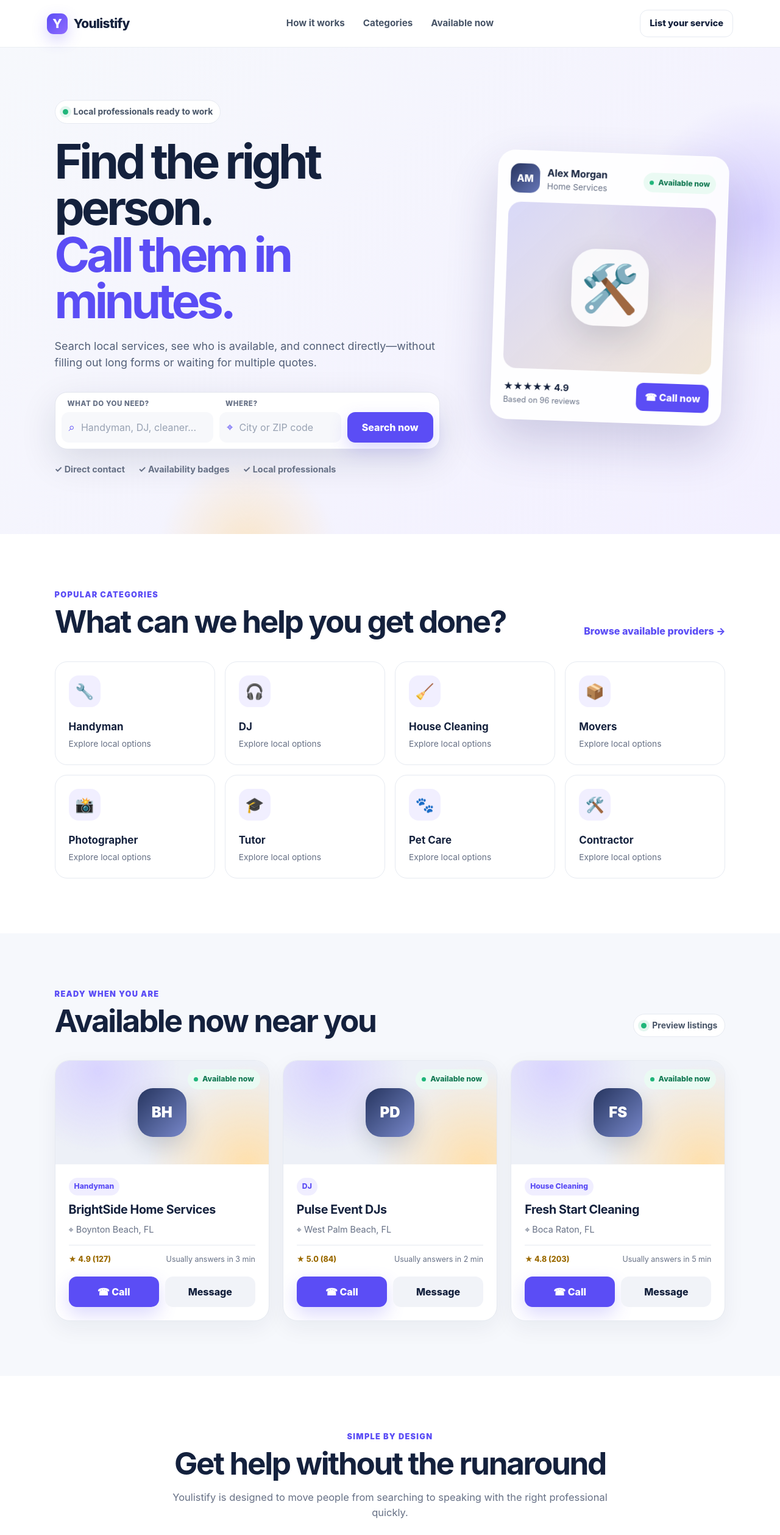
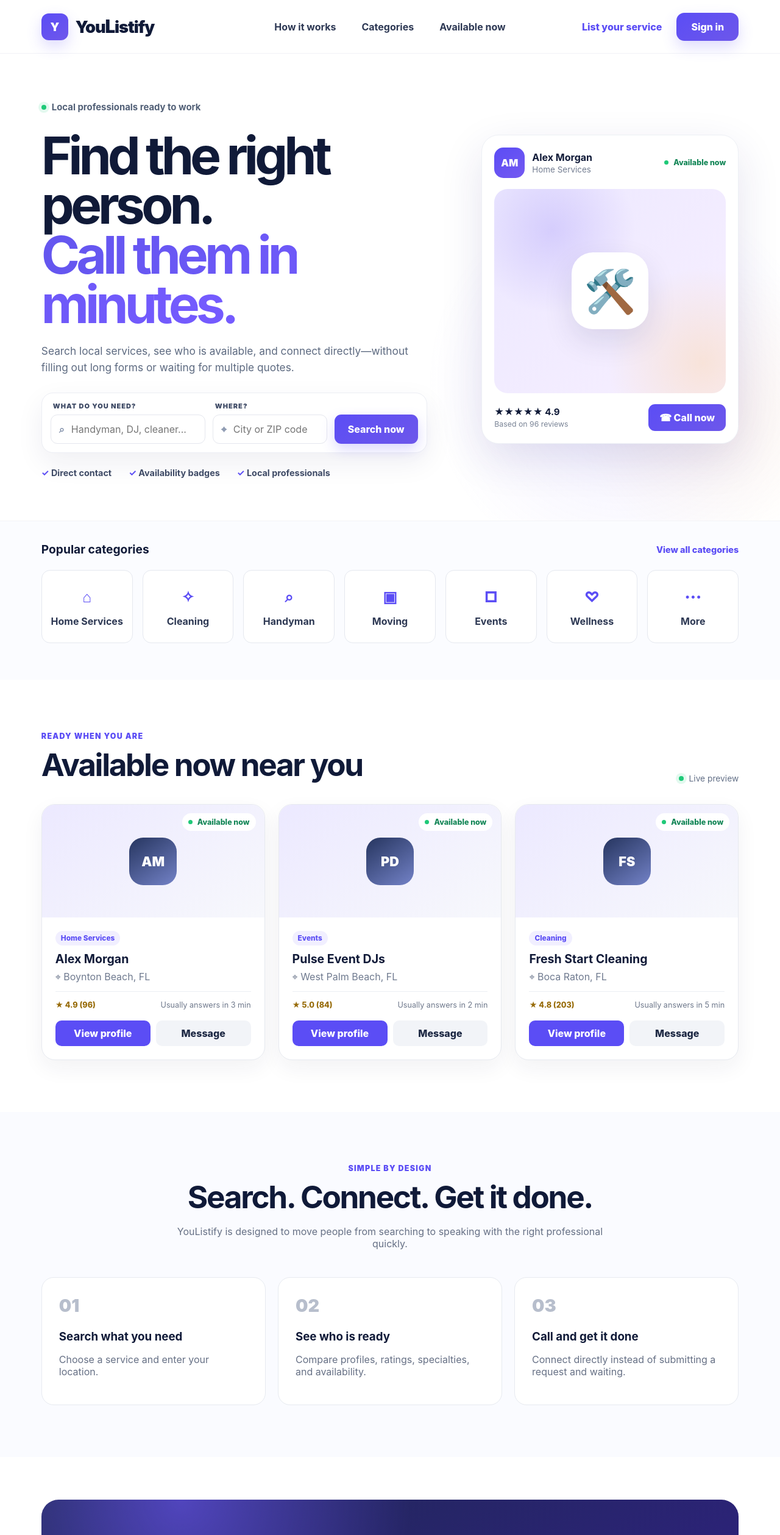
Before and after one commit to angelaannibale-coder/youlistify, a Next.js app: page / in a window 1280 px wide. Shown: the top 2518 px of the page at 61% size. Built offline with nearby package versions, Linux system fonts and the light colour scheme.

Commit message:
Add files via upload

```diff
--- a/app/layout.tsx
+++ b/app/layout.tsx
@@ -2,36 +2,19 @@ import type { Metadata } from "next";
 import "./globals.css";
 
 export const metadata: Metadata = {
-  title: "Youlistify | Find the right person. Call them in minutes.",
-  description:
-    "Find local professionals who are ready to work. Browse services, check availability, and call the right person in minutes.",
+  title: "YouListify | Find the right person. Call them in minutes.",
+  description: "Find local professionals ready to work. Search by service and location, compare providers, and connect directly.",
   metadataBase: new URL("https://youlistify.com"),
   openGraph: {
-    title: "Youlistify",
+    title: "YouListify",
     description: "Find the right person. Call them in minutes. Get the job done.",
     url: "https://youlistify.com",
-    siteName: "Youlistify",
+    siteName: "YouListify",
     type: "website"
   },
-  twitter: {
-    card: "summary_large_image",
-    title: "Youlistify",
-    description: "Find the right person. Call them in minutes. Get the job done."
-  },
-  robots: {
-    index: true,
-    follow: true
-  }
+  robots: { index: true, follow: true }
 };
 
-export default function RootLayout({
-  children
-}: Readonly<{
-  children: React.ReactNode;
-}>) {
-  return (
-    <html lang="en">
-      <body>{children}</body>
-    </html>
-  );
+export default function RootLayout({ children }: Readonly<{children:React.ReactNode}>) {
+  return <html lang="en"><body>{children}</body></html>;
 }
--- a/app/page.tsx
+++ b/app/page.tsx
@@ -2,330 +2,142 @@
 
 import { FormEvent, useMemo, useState } from "react";
 
+type Provider = {
+  name:string; category:string; city:string; rating:number; reviews:number;
+  response:string; initials:string; phone:string; specialties:string[];
+};
+
 const categories = [
-  { icon: "🔧", name: "Handyman" },
-  { icon: "🎧", name: "DJ" },
-  { icon: "🧹", name: "House Cleaning" },
-  { icon: "📦", name: "Movers" },
-  { icon: "📸", name: "Photographer" },
-  { icon: "🎓", name: "Tutor" },
-  { icon: "🐾", name: "Pet Care" },
-  { icon: "🛠️", name: "Contractor" }
+  ["⌂","Home Services"],["✧","Cleaning"],["⌕","Handyman"],["▣","Moving"],
+  ["□","Events"],["♡","Wellness"],["···","More"]
 ];
 
-const providers = [
-  {
-    name: "BrightSide Home Services",
-    category: "Handyman",
-    city: "Boynton Beach, FL",
-    rating: "4.9",
-    reviews: "127",
-    response: "Usually answers in 3 min",
-    initials: "BH"
-  },
-  {
-    name: "Pulse Event DJs",
-    category: "DJ",
-    city: "West Palm Beach, FL",
-    rating: "5.0",
-    reviews: "84",
-    response: "Usually answers in 2 min",
-    initials: "PD"
-  },
-  {
-    name: "Fresh Start Cleaning",
-    category: "House Cleaning",
-    city: "Boca Raton, FL",
-    rating: "4.8",
-    reviews: "203",
-    response: "Usually answers in 5 min",
-    initials: "FS"
-  }
+const providers: Provider[] = [
+  {name:"Alex Morgan",category:"Home Services",city:"Boynton Beach, FL",rating:4.9,reviews:96,response:"Usually answers in 3 min",initials:"AM",phone:"(555) 013-2048",specialties:["Minor repairs","Furniture assembly","Mounting"]},
+  {name:"Pulse Event DJs",category:"Events",city:"West Palm Beach, FL",rating:5.0,reviews:84,response:"Usually answers in 2 min",initials:"PD",phone:"(555) 013-5872",specialties:["Weddings","Parties","Corporate events"]},
+  {name:"Fresh Start Cleaning",category:"Cleaning",city:"Boca Raton, FL",rating:4.8,reviews:203,response:"Usually answers in 5 min",initials:"FS",phone:"(555) 013-9024",specialties:["Deep cleaning","Move-out cleaning","Recurring service"]}
 ];
 
-export default function Home() {
-  const [service, setService] = useState("");
-  const [location, setLocation] = useState("");
-  const [message, setMessage] = useState("");
-  const [providerMessage, setProviderMessage] = useState("");
+export default function Home(){
+  const [service,setService]=useState("");
+  const [location,setLocation]=useState("");
+  const [searched,setSearched]=useState(false);
+  const [selected,setSelected]=useState<Provider|null>(null);
 
-  const filteredProviders = useMemo(() => {
-    const s = service.trim().toLowerCase();
-    const l = location.trim().toLowerCase();
-    return providers.filter((provider) => {
-      const matchesService =
-        !s ||
-        provider.category.toLowerCase().includes(s) ||
-        provider.name.toLowerCase().includes(s);
-      const matchesLocation = !l || provider.city.toLowerCase().includes(l);
-      return matchesService && matchesLocation;
+  const filtered = useMemo(()=>{
+    const s=service.trim().toLowerCase(), l=location.trim().toLowerCase();
+    return providers.filter(p=>{
+      const ms=!s || p.category.toLowerCase().includes(s) || p.name.toLowerCase().includes(s) || p.specialties.some(x=>x.toLowerCase().includes(s));
+      const ml=!l || p.city.toLowerCase().includes(l);
+      return ms && ml;
     });
-  }, [service, location]);
+  },[service,location]);
 
-  function handleSearch(event: FormEvent) {
-    event.preventDefault();
-    document.getElementById("available")?.scrollIntoView({ behavior: "smooth" });
-    setMessage(
-      filteredProviders.length
-        ? `${filteredProviders.length} provider${filteredProviders.length === 1 ? "" : "s"} found in this preview.`
-        : "No preview providers match yet. More listings are coming soon."
-    );
+  function runSearch(e?:FormEvent){
+    e?.preventDefault();
+    setSearched(true);
+    setTimeout(()=>document.getElementById("results")?.scrollIntoView({behavior:"smooth"}),50);
   }
 
-  function handleProviderSignup(event: FormEvent<HTMLFormElement>) {
-    event.preventDefault();
-    setProviderMessage("Thanks — your early provider interest has been recorded for this preview.");
-    event.currentTarget.reset();
-  }
-
-  return (
-    <main>
-      <header className="site-header">
-        <a className="brand" href="#top" aria-label="Youlistify home">
-          <span className="brand-mark">Y</span>
-          <span>Youlistify</span>
+  return <main>
+    <header className="topbar">
+      <a className="brand" href="#top" aria-label="YouListify home">
+        <span className="brand-icon">Y</span>
+        <span className="brand-word"><span>You</span><span className="capital-l">L</span><span>istify</span></span>
       </a>
-        <nav aria-label="Primary navigation">
-          <a href="#how-it-works">How it works</a>
+      <nav className="nav">
+        <a href="#how">How it works</a>
         <a href="#categories">Categories</a>
-          <a href="#available">Available now</a>
+        <a href="#results">Available now</a>
       </nav>
-        <a className="button button-small button-outline" href="#list-service">
-          List your service
-        </a>
+      <div className="header-actions">
+        <a className="list-link" href="#providers">List your service</a>
+        <button className="sign-in" onClick={()=>alert("Sign in will be enabled with provider and customer accounts.")}>Sign in</button>
+      </div>
     </header>
 
     <section className="hero" id="top">
-        <div className="hero-glow hero-glow-one" />
-        <div className="hero-glow hero-glow-two" />
-        <div className="hero-content">
-          <div className="eyebrow">
-            <span className="status-dot" />
-            Local professionals ready to work
-          </div>
-          <h1>
-            Find the right person.
-            <span>Call them in minutes.</span>
-          </h1>
-          <p className="hero-subtitle">
-            Search local services, see who is available, and connect directly—without
-            filling out long forms or waiting for multiple quotes.
-          </p>
+      <div className="hero-copy">
+        <div className="eyebrow"><span className="green-dot"/> Local professionals ready to work</div>
+        <h1>Find the right<br/>person.<br/><span>Call them in<br/>minutes.</span></h1>
+        <p>Search local services, see who is available, and connect directly—without filling out long forms or waiting for multiple quotes.</p>
 
-          <form className="search-panel" onSubmit={handleSearch}>
-            <label>
-              <span>What do you need?</span>
-              <div className="input-wrap">
-                <span aria-hidden="true">⌕</span>
-                <input
-                  value={service}
-                  onChange={(event) => setService(event.target.value)}
-                  placeholder="Handyman, DJ, cleaner..."
-                />
-              </div>
-            </label>
-            <label>
-              <span>Where?</span>
-              <div className="input-wrap">
-                <span aria-hidden="true">⌖</span>
-                <input
-                  value={location}
-                  onChange={(event) => setLocation(event.target.value)}
-                  placeholder="City or ZIP code"
-                />
-              </div>
-            </label>
-            <button className="button button-primary search-button" type="submit">
-              Search now
-            </button>
+        <form className="search-card" onSubmit={runSearch}>
+          <label><span>WHAT DO YOU NEED?</span><div className="input-shell"><b>⌕</b><input value={service} onChange={e=>setService(e.target.value)} placeholder="Handyman, DJ, cleaner..." /></div></label>
+          <label><span>WHERE?</span><div className="input-shell"><b>⌖</b><input value={location} onChange={e=>setLocation(e.target.value)} placeholder="City or ZIP code" /></div></label>
+          <button type="submit" className="search-btn">Search now</button>
         </form>
-          {message && <p className="form-message" role="status">{message}</p>}
 
-          <div className="trust-row">
-            <span>✓ Direct contact</span>
-            <span>✓ Availability badges</span>
-            <span>✓ Local professionals</span>
-          </div>
+        <div className="trust"><span>✓ Direct contact</span><span>✓ Availability badges</span><span>✓ Local professionals</span></div>
       </div>
 
-        <div className="hero-card" aria-label="Example available provider card">
-          <div className="hero-card-top">
+      <div className="profile-card">
+        <div className="profile-top">
           <div className="avatar">AM</div>
-            <div>
-              <strong>Alex Morgan</strong>
-              <span>Home Services</span>
+          <div className="profile-title"><strong>Alex Morgan</strong><span>Home Services</span></div>
+          <div className="availability"><span className="green-dot"/> Available now</div>
         </div>
-            <div className="available-pill">
-              <span className="status-dot" />
-              Available now
-            </div>
-          </div>
-          <div className="hero-card-photo">
-            <div className="photo-symbol">🛠️</div>
-          </div>
-          <div className="hero-card-info">
-            <div>
-              <strong>★★★★★ 4.9</strong>
-              <span>Based on 96 reviews</span>
-            </div>
-            <button type="button" onClick={() => alert("Calling features will be enabled when provider accounts launch.")}>
-              ☎ Call now
-            </button>
+        <div className="profile-image"><div className="tool-icon">🛠️</div></div>
+        <div className="profile-bottom">
+          <div className="rating"><strong>★★★★★ 4.9</strong><span>Based on 96 reviews</span></div>
+          <button onClick={()=>setSelected(providers[0])}>☎ Call now</button>
         </div>
       </div>
     </section>
 
-      <section className="section" id="categories">
-        <div className="section-heading">
-          <div>
-            <span className="section-kicker">Popular categories</span>
-            <h2>What can we help you get done?</h2>
-          </div>
-          <a href="#available">Browse available providers →</a>
-        </div>
-        <div className="category-grid">
-          {categories.map((category) => (
-            <button
-              type="button"
-              className="category-card"
-              key={category.name}
-              onClick={() => {
-                setService(category.name);
-                document.getElementById("top")?.scrollIntoView({ behavior: "smooth" });
-              }}
-            >
-              <span className="category-icon">{category.icon}</span>
-              <strong>{category.name}</strong>
-              <span>Explore local options</span>
-            </button>
-          ))}
+    <section className="categories" id="categories">
+      <div className="category-head"><h2>Popular categories</h2><a href="#results">View all categories</a></div>
+      <div className="category-row">
+        {categories.map(([icon,name])=><button key={name} className="category" onClick={()=>{setService(name==="More"?"":name);setSearched(true);setTimeout(()=>document.getElementById("results")?.scrollIntoView({behavior:"smooth"}),50)}}>
+          <span className="category-icon">{icon}</span><span>{name}</span>
+        </button>)}
       </div>
     </section>
 
-      <section className="section section-tint" id="available">
-        <div className="section-heading">
-          <div>
-            <span className="section-kicker">Ready when you are</span>
-            <h2>Available now near you</h2>
+    <section className="results" id="results">
+      <div className="section-title">
+        <div><span className="kicker">Ready when you are</span><h2>{searched?`${filtered.length} match${filtered.length===1?"":"es"} found`:"Available now near you"}</h2></div>
+        <span className="live"><span className="green-dot"/> Live preview</span>
       </div>
-          <span className="live-note">
-            <span className="status-dot" /> Preview listings
-          </span>
-        </div>
-
       <div className="provider-grid">
-          {filteredProviders.length ? (
-            filteredProviders.map((provider) => (
-              <article className="provider-card" key={provider.name}>
-                <div className="provider-cover">
-                  <span>{provider.initials}</span>
-                  <div className="available-pill">
-                    <span className="status-dot" />
-                    Available now
-                  </div>
-                </div>
-                <div className="provider-content">
-                  <span className="provider-category">{provider.category}</span>
-                  <h3>{provider.name}</h3>
-                  <p>⌖ {provider.city}</p>
-                  <div className="provider-meta">
-                    <span>★ {provider.rating} ({provider.reviews})</span>
-                    <span>{provider.response}</span>
-                  </div>
-                  <div className="provider-actions">
-                    <button type="button" className="button button-primary" onClick={() => alert("Direct calling will be enabled after provider profiles launch.")}>
-                      ☎ Call
-                    </button>
-                    <button type="button" className="button button-light" onClick={() => alert("Messaging will be enabled in the marketplace version.")}>
-                      Message
-                    </button>
-                  </div>
-                </div>
-              </article>
-            ))
-          ) : (
-            <div className="empty-state">
-              <span>⌕</span>
-              <h3>No preview matches yet</h3>
-              <p>Try another service or location. The full provider marketplace is coming soon.</p>
-            </div>
-          )}
+        {(searched?filtered:providers).map(p=><article className="provider" key={p.name}>
+          <div className="provider-visual"><span>{p.initials}</span><div className="availability"><span className="green-dot"/> Available now</div></div>
+          <div className="provider-body"><span className="tag">{p.category}</span><h3>{p.name}</h3><p>⌖ {p.city}</p><div className="meta"><span>★ {p.rating.toFixed(1)} ({p.reviews})</span><span>{p.response}</span></div>
+          <div className="provider-actions"><button onClick={()=>setSelected(p)}>View profile</button><button className="secondary" onClick={()=>alert("Messaging will be enabled with accounts.")}>Message</button></div></div>
+        </article>)}
+        {searched && filtered.length===0 && <div className="empty"><h3>No preview matches yet</h3><p>Try a different service or location.</p></div>}
       </div>
     </section>
 
-      <section className="section" id="how-it-works">
-        <div className="center-heading">
-          <span className="section-kicker">Simple by design</span>
-          <h2>Get help without the runaround</h2>
-          <p>Youlistify is designed to move people from searching to speaking with the right professional quickly.</p>
-        </div>
-        <div className="steps-grid">
-          <article>
-            <span>01</span>
-            <div className="step-icon">⌕</div>
-            <h3>Search what you need</h3>
-            <p>Choose a service and enter your location to see relevant professionals.</p>
-          </article>
-          <article>
-            <span>02</span>
-            <div className="step-icon">✓</div>
-            <h3>See who is ready</h3>
-            <p>Compare profiles, ratings, specialties, and live availability at a glance.</p>
-          </article>
-          <article>
-            <span>03</span>
-            <div className="step-icon">☎</div>
-            <h3>Call and get it done</h3>
-            <p>Connect directly instead of submitting a request and waiting for replies.</p>
-          </article>
+    <section className="how" id="how">
+      <div className="center-head"><span className="kicker">Simple by design</span><h2>Search. Connect. Get it done.</h2><p>YouListify is designed to move people from searching to speaking with the right professional quickly.</p></div>
+      <div className="steps">
+        <article><span>01</span><h3>Search what you need</h3><p>Choose a service and enter your location.</p></article>
+        <article><span>02</span><h3>See who is ready</h3><p>Compare profiles, ratings, specialties, and availability.</p></article>
+        <article><span>03</span><h3>Call and get it done</h3><p>Connect directly instead of submitting a request and waiting.</p></article>
       </div>
     </section>
 
-      <section className="provider-cta" id="list-service">
-        <div>
-          <span className="section-kicker light">For local professionals</span>
-          <h2>Ready to get discovered?</h2>
-          <p>
-            Create a profile, show when you are available, and let nearby customers call you directly.
-          </p>
-          <div className="provider-benefits">
-            <span>✓ No long lead forms</span>
-            <span>✓ Control your availability</span>
-            <span>✓ Direct customer contact</span>
-          </div>
-        </div>
-        <form onSubmit={handleProviderSignup}>
-          <h3>Join the early provider list</h3>
-          <label>
-            Business or provider name
-            <input required name="name" placeholder="Your business name" />
-          </label>
-          <label>
-            Email address
-            <input required type="email" name="email" placeholder="you@example.com" />
-          </label>
-          <label>
-            Main service
-            <input required name="service" placeholder="Cleaning, DJ, handyman..." />
-          </label>
-          <button className="button button-accent" type="submit">Join the list</button>
-          {providerMessage && <p className="provider-message" role="status">{providerMessage}</p>}
-        </form>
+    <section className="provider-cta" id="providers">
+      <div><span className="kicker light">For local professionals</span><h2>Your own mini-site on YouListify.</h2><p>Create a profile, show your services, set your availability, and let nearby customers contact you directly.</p></div>
+      <div className="cta-card"><div className="brand-icon big">Y</div><h3>Provider accounts are next</h3><p>Next build: real provider sign-up, profile editing, availability, and search powered by a database.</p></div>
     </section>
 
     <footer>
-        <a className="brand footer-brand" href="#top">
-          <span className="brand-mark">Y</span>
-          <span>Youlistify</span>
-        </a>
+      <a className="brand" href="#top"><span className="brand-icon">Y</span><span className="brand-word"><span>You</span><span className="capital-l">L</span><span>istify</span></span></a>
       <p>Find the right person. Call them in minutes. Get the job done.</p>
-        <div>
-          <a href="#how-it-works">How it works</a>
-          <a href="#categories">Categories</a>
-          <a href="#list-service">List your service</a>
+      <small>© {new Date().getFullYear()} YouListify. All rights reserved.</small>
+    </footer>
+
+    {selected && <div className="modal-backdrop" onClick={()=>setSelected(null)}>
+      <div className="modal" onClick={e=>e.stopPropagation()}>
+        <button className="close" onClick={()=>setSelected(null)}>×</button>
+        <div className="modal-head"><div className="avatar large">{selected.initials}</div><div><div className="availability"><span className="green-dot"/> Available now</div><h2>{selected.name}</h2><p>{selected.category} · {selected.city}</p></div></div>
+        <div className="modal-rating">★ {selected.rating.toFixed(1)} · {selected.reviews} reviews</div>
+        <div className="chips">{selected.specialties.map(s=><span key={s}>{s}</span>)}</div>
+        <p className="modal-copy">This is a preview of the provider mini-site experience. Real providers will manage their own services, photos, availability, and contact information.</p>
+        <a className="call-action" href={`tel:${selected.phone.replace(/\D/g,"")}`}>☎ Call {selected.phone}</a>
       </div>
-        <small>© {new Date().getFullYear()} Youlistify. All rights reserved.</small>
-      </footer>
+    </div>}
   </main>
-  );
 }
```
Also changed, not shown: app/globals.css. Lines whose indentation alone changed are shown as unchanged.
